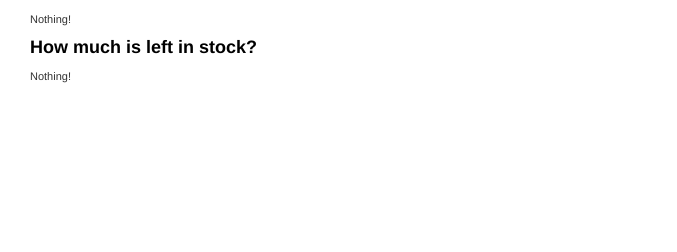
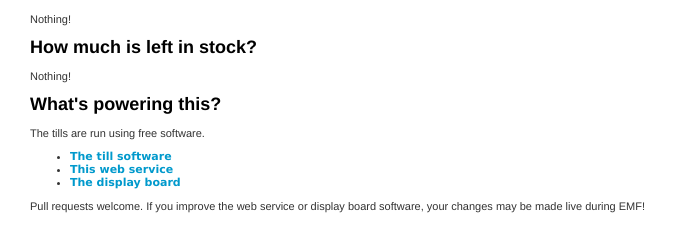
Before and after one commit to sde1000/emfcamp-tillweb, a Django app: template emftill/templates/whatson.html in a window 1280 px wide. Shown: the part 87-339 px from the top of the page, without its empty margins (0-677 px from the left). Run offline with Django 3.2, Linux system fonts and the light colour scheme; the template is opened without the code that fills it, so the values that code supplies are empty.

Commit message:
Some self-promotion...

```diff
--- a/emftill/templates/whatson.html
+++ b/emftill/templates/whatson.html
@@ -41,4 +41,17 @@ entirely by volunteers!  Want to help out?  Follow this link!</a></p>
 <p>Nothing!</p>
 {% endif %}
 
+
+<h1>What's powering this?</h1>
+
+<p>The tills are run using free software.</p>
+<ul>
+  <li><a href="https://github.com/sde1000/quicktill">The till software</a></li>
+  <li><a href="https://github.com/sde1000/emfcamp-tillweb">This web service</a></li>
+  <li><a href="https://github.com/sde1000/pricedisplay">The display board</a></li>
+</ul>
+
+<p>Pull requests welcome.  If you improve the web service or display
+board software, your changes may be made live during EMF!</p>
+
 {% endblock %}
```
